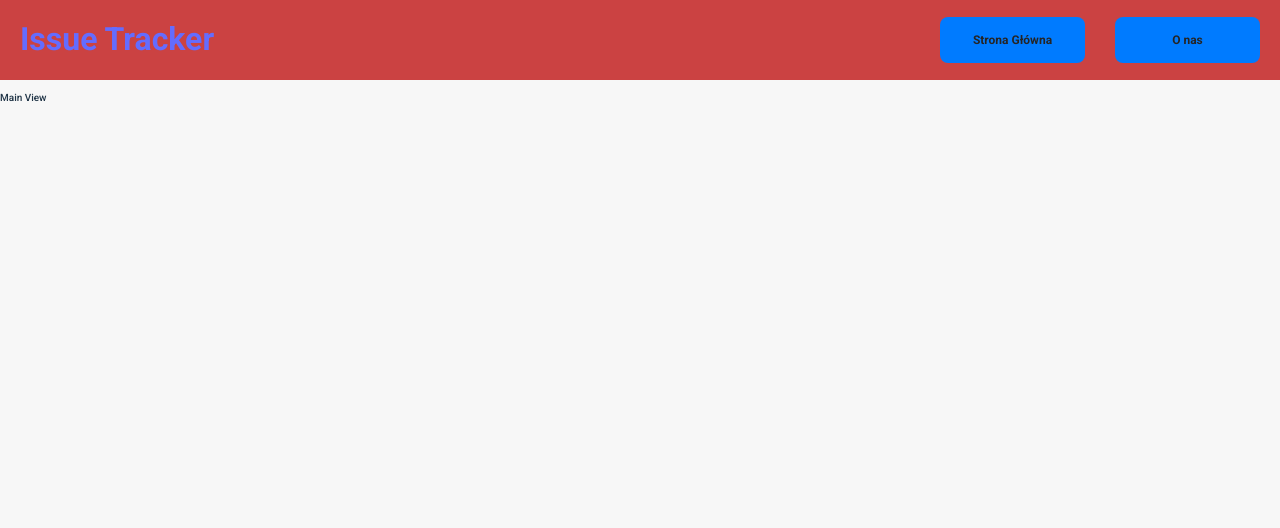
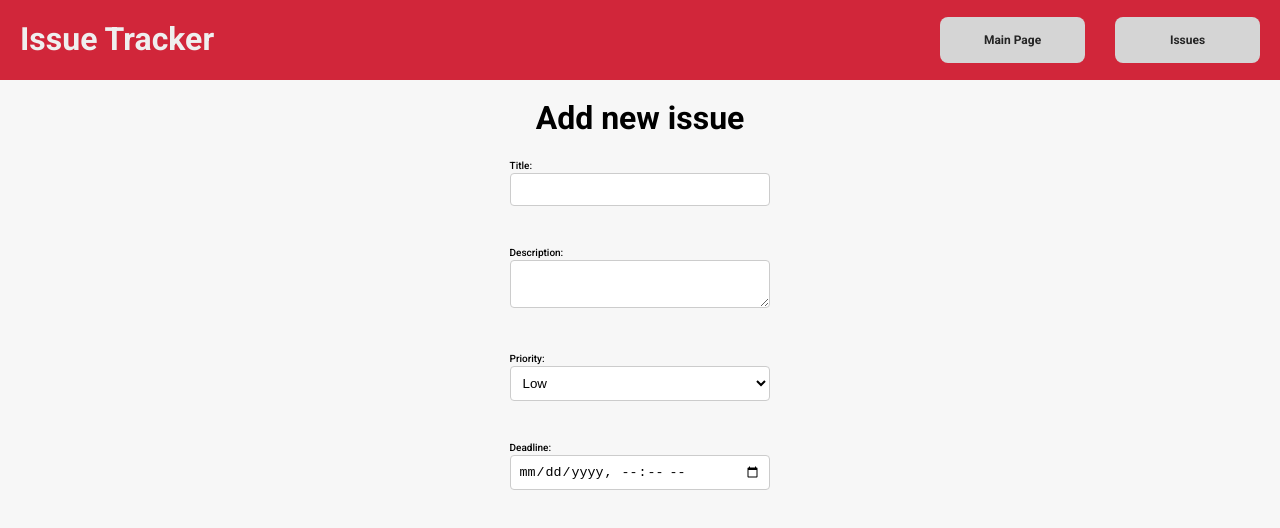
Before and after one commit to patrykc11/issue-tracker, a React (Vite) app in the folder frontend/issue-tracker/: page / in a window 1280 px wide. Shown: the top 528 px of the page. Built offline with nearby package versions, Linux system fonts and the light colour scheme.

Commit message:
feat: add home page and issues page with fetching issues from backend

```diff
--- a/frontend/issue-tracker/src/App.css
+++ b/frontend/issue-tracker/src/App.css
@@ -6,6 +6,7 @@ body, html, #root {
   font-family: 'Roboto', sans-serif;
   font-size: 10px;
   background-color: #f7f7f7;
+  color: black;
 }
 
 * {
--- a/frontend/issue-tracker/src/App.tsx
+++ b/frontend/issue-tracker/src/App.tsx
@@ -1,7 +1,8 @@
 import './App.css'
 import { RouterProvider, createBrowserRouter } from 'react-router-dom';
 import MainLayout from './layouts/MainLayout';
-import MainView from './views/MainView';
+import MainView from './views/MainView/MainView';
+import IssuesView from './views/IssuesView/IssuesView';
 
 const router = createBrowserRouter([
   {
@@ -9,6 +10,7 @@ const router = createBrowserRouter([
     element: <MainLayout />,
     children: [
       { path: '/', element: <MainView /> },
+      { path: '/issues', element: <IssuesView /> },
     ]
   }
 ])
--- /dev/null
+++ b/frontend/issue-tracker/src/components/IssueForm/IssueForm.module.css
@@ -0,0 +1,35 @@
+form {
+  max-width: 400px;
+  margin: auto;
+}
+
+label {
+  display: block;
+  margin-bottom: 8px;
+}
+
+input,
+textarea,
+select {
+  width: 100%;
+  padding: 8px;
+  margin-bottom: 16px;
+  border: 1px solid #ccc;
+  border-radius: 4px;
+  box-sizing: border-box;
+  background-color: #ffffff;
+  color: black;
+}
+
+button {
+  padding: 10px 15px;
+  background-color: #4caf50;
+  color: #fff;
+  border: none;
+  border-radius: 4px;
+  cursor: pointer;
+}
+
+button:hover {
+  background-color: #45a049;
+}
--- /dev/null
+++ b/frontend/issue-tracker/src/components/IssueForm/IssueForm.tsx
@@ -0,0 +1,75 @@
+import React, { useState, ChangeEvent, FormEvent } from 'react';
+import classes from "./IssueForm.module.css";
+
+interface IssueFormProps {
+  onSubmit: (formData: IssueFormData) => void;
+}
+
+export interface IssueFormData {
+  title: string;
+  description: string;
+  priority: string;
+  deadline: string;
+}
+
+const IssueForm: React.FC<IssueFormProps> = ({ onSubmit }) => {
+  const [formData, setFormData] = useState<IssueFormData>({
+    title: '',
+    description: '',
+    priority: 'low',
+    deadline: '',
+  });
+
+  const handleInputChange = (e: ChangeEvent<HTMLInputElement | HTMLTextAreaElement>) => {
+    const { name, value } = e.target;
+    setFormData({
+      ...formData,
+      [name]: value,
+    });
+  };
+
+  const handleSelectChange = (e: ChangeEvent<HTMLSelectElement>) => {
+    const { name, value } = e.target;
+    setFormData({
+      ...formData,
+      [name]: value,
+    });
+  };
+
+  const handleSubmit = (e: FormEvent) => {
+    e.preventDefault();
+    onSubmit(formData);
+  };
+
+  return (
+    <form className={classes.form} onSubmit={handleSubmit}>
+      <label className={classes.label}>
+        Title:
+        <input type="text" name="title" value={formData.title} onChange={handleInputChange} className={classes.input} />
+      </label>
+      <br />
+      <label className={classes.label}>
+        Description:
+        <textarea name="description" value={formData.description} onChange={handleInputChange} className={classes.input} />
+      </label>
+      <br />
+      <label className={classes.label}>
+        Priority:
+        <select name="priority" value={formData.priority} onChange={handleSelectChange} className={classes.input}>
+          <option value="low">Low</option>
+          <option value="medium">Medium</option>
+          <option value="high">High</option>
+        </select>
+      </label>
+      <br />
+      <label className={classes.label}>
+        Deadline:
+        <input type="datetime-local" name="deadline" value={formData.deadline} onChange={handleInputChange} className={classes.input} />
+      </label>
+      <br />
+      <button type="submit" className={classes.button}>Submit</button>
+    </form>
+  );
+};
+
+export default IssueForm;
--- a/frontend/issue-tracker/src/components/MainNavigation.module.css
+++ b/frontend/issue-tracker/src/components/MainNavigation.module.css
@@ -6,7 +6,7 @@
   height: 80px;
   padding-left: 20px;
   padding-right: 20px;
-  background-color: rgb(203, 66, 66);
+  background-color: rgb(209, 38, 58);
 }
 
 ul {
@@ -20,7 +20,7 @@ ul {
   text-decoration: none;
   font-size: 1.2rem;
   font-weight: 700;
-  background-color: #007bff;
+  background-color: #d5d5d5;
   width: 145px;
   height: 46px;
   border: none;
@@ -28,8 +28,6 @@ ul {
   cursor: pointer;
 }
 
-.button:hover {
-  background-color: #01cbbd;
-  transform: scale(1.01);
-  transition: 0.3s;
+.title {
+  color: rgb(239, 239, 239);
 }
--- a/frontend/issue-tracker/src/components/MainNavigation.tsx
+++ b/frontend/issue-tracker/src/components/MainNavigation.tsx
@@ -4,17 +4,17 @@ import classes from './MainNavigation.module.css';
 const MainNavigation: React.FC = () => {
   return (
     <header className={classes.wrapper}>
-      <Link to="/"><div className={classes.logo}><h1>Issue Tracker</h1></div></Link>
+      <Link to="/"><div className={classes.logo}><h1 className={classes.title}>Issue Tracker</h1></div></Link>
       <nav className={classes.mainNav}>
         <ul>
           <li>
             <NavLink to="/">
-              <button className={classes.button}>Strona Główna</button>
+              <button className={classes.button}>Main Page</button>
             </NavLink>
           </li>
           <li>
-            <NavLink to="/onas">
-              <button className={classes.button}>O nas</button>
+            <NavLink to="/issues">
+              <button className={classes.button}>Issues</button>
             </NavLink>
           </li>
         </ul>
--- /dev/null
+++ b/frontend/issue-tracker/src/views/IssuesView/IssuesView.module.css
@@ -0,0 +1,27 @@
+.wrapper {
+  display: flex;
+  flex-direction: column;
+  justify-content: flex-start;
+  align-items: center;
+  gap: 10px;
+}
+
+.result {
+  display: flex;
+  flex-direction: column;
+  align-items: center;
+  width: 400px;
+  border: 1px solid gray;
+  border-radius: 8px;
+  background-color: rgb(241, 159, 51);
+}
+
+.title {
+  font-size: 16px;
+  font-weight: 700;
+}
+
+.subtitle {
+  font-size: 12px;
+  font-weight: 600;
+}
--- /dev/null
+++ b/frontend/issue-tracker/src/views/IssuesView/IssuesView.tsx
@@ -0,0 +1,48 @@
+import { useEffect, useState } from "react";
+import classes from "./IssuesView.module.css";
+
+const IssuesView: React.FC = () => {
+  const [results, setResults] = useState<any[]>([]);
+  const [loading, setLoading] = useState(false);
+  const [error, setError] = useState();
+
+  useEffect(() => {
+    setLoading(true);
+
+    fetch('http://localhost:3000/issues/all')
+    .then(response => {
+      if(!response.ok) {
+        throw new Error('Something went wrong!');
+      }
+      return response.json()
+    })
+    .then(data => {
+      setResults(data);
+      setLoading(false);
+    })
+    .catch(error => {
+      setError(error.message);
+      setLoading(false);
+    })
+  }, [])
+
+  return (
+    <div className={classes.wrapper}>
+      <h1>Existing Issues</h1>
+
+      {results.length > 0 && results.map((result) => {
+        return (
+          <div className={classes.result} key={result.id}>
+            <p className={classes.title}>{result.title}</p>
+            <p className={classes.subtitle}>{result.description}</p>
+            <p>priority: {result.priority}</p>
+            <p>status: {result.status}</p>
+            <p>deadline: {result.deadline && result.deadline.toLocaleDateString()}</p>
+          </div>
+        )
+      })}
+    </div>
+  )
+}
+
+export default IssuesView;
--- a/frontend/issue-tracker/src/views/MainView.tsx
+++ /dev/null
@@ -1,9 +0,0 @@
-const MainView: React.FC = () => {
-  return (
-    <div>
-      <p>Main View</p>
-    </div>
-  )
-}
-
-export default MainView;
--- /dev/null
+++ b/frontend/issue-tracker/src/views/MainView/MainView.module.css
@@ -0,0 +1,7 @@
+.wrapper {
+  display: flex;
+  flex-direction: column;
+  justify-content: flex-start;
+  align-items: center;
+  color: black;
+}
--- /dev/null
+++ b/frontend/issue-tracker/src/views/MainView/MainView.tsx
@@ -0,0 +1,19 @@
+import IssueForm, { IssueFormData } from "../../components/IssueForm/IssueForm";
+import classes from "./MainView.module.css";
+
+const MainView: React.FC = () => {
+
+  const onSubmit = (formData: IssueFormData) => {
+    // request here
+    console.log('form data: ', formData);
+  }
+
+  return (
+    <div className={classes.wrapper}>
+      <h1>Add new issue</h1>
+      <IssueForm onSubmit={onSubmit}/>
+    </div>
+  )
+}
+
+export default MainView;
```
Also changed, not shown: frontend/issue-tracker/src/views/MainView.module.css (deleted).
